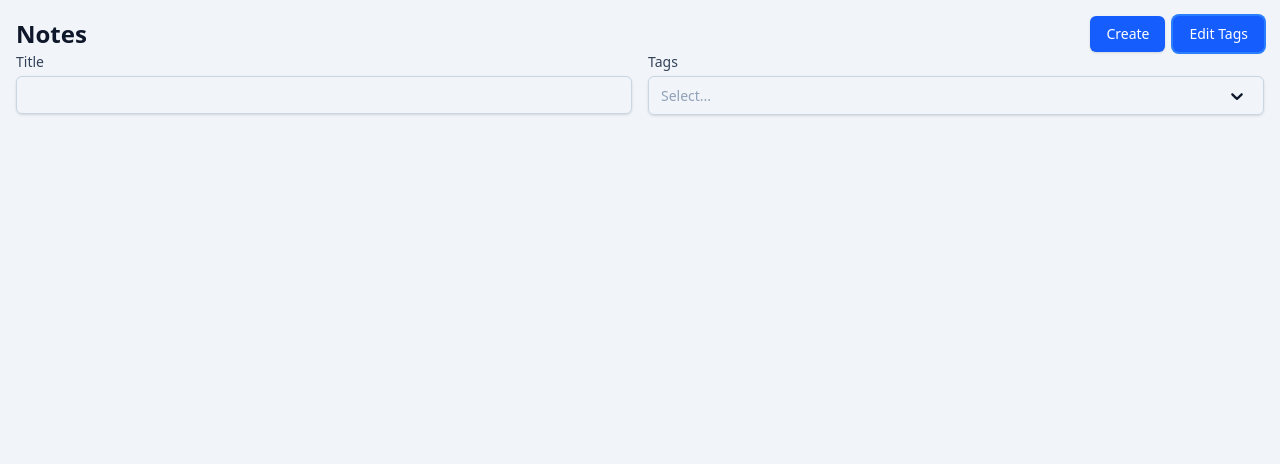
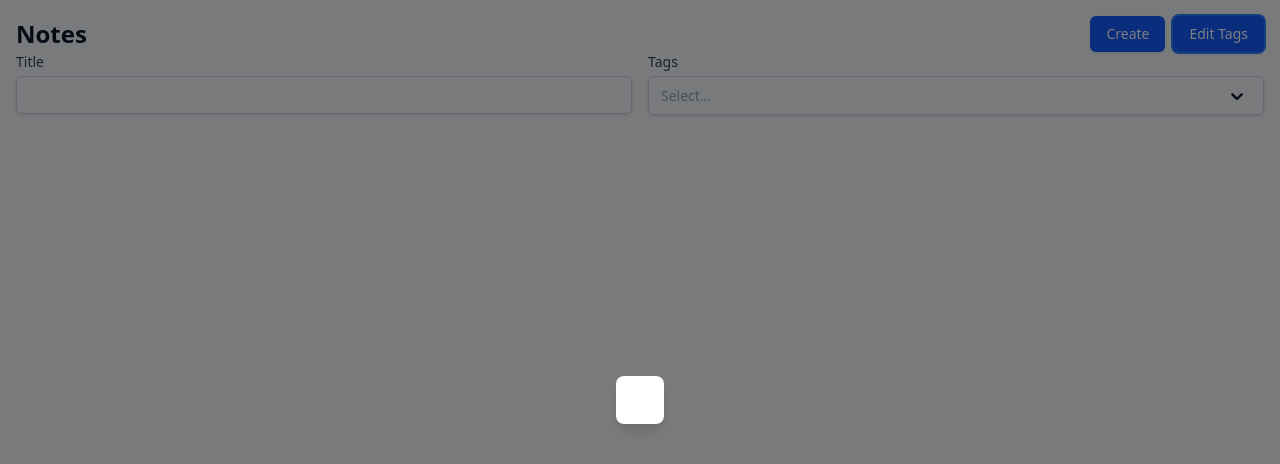
Before and after one commit to QuintonEL/mtg-deck-notes, a React (Vite) app: page / in a window 1280 px wide. Both pictures are taken after a click on the button "Edit Tags". Shown: the top 464 px of the page. Built offline with nearby package versions, Linux system fonts and the light colour scheme.

Commit message:
created edit tags modal and layout

```diff
--- a/src/App.tsx
+++ b/src/App.tsx
@@ -77,12 +77,37 @@ export default function App() {
     setTags((prev) => [...prev, tag]);
   }
 
+  function updateTag(id: string, label: string) {
+    setTags((prevTags) => {
+      return prevTags.map((tag) => {
+        if (tag.id === id) {
+          return { ...tag, label };
+        } else {
+          return tag;
+        }
+      });
+    });
+  }
+
+  function deleteTag(id: string) {
+    setTags((prevTags) => {
+      return prevTags.filter((tag) => tag.id !== id);
+    });
+  }
+
   return (
     <div className="container mx-auto p-4">
       <Routes>
         <Route
           path="/"
-          element={<NoteList notes={notesWithTags} availableTags={tags} />}
+          element={
+            <NoteList
+              notes={notesWithTags}
+              availableTags={tags}
+              onUpdateTag={updateTag}
+              onDeleteTag={deleteTag}
+            />
+          }
         />
         <Route
           path="/new"
--- a/src/NoteList.tsx
+++ b/src/NoteList.tsx
@@ -14,11 +14,27 @@ type SimplifiedNote = {
 type NoteListProps = {
   availableTags: Tag[];
   notes: SimplifiedNote[];
+  onDeleteTag: (id: string) => void;
+  onUpdateTag: (id: string, label: string) => void;
 };
 
-export function NoteList({ availableTags, notes }: NoteListProps) {
+type EditTagsModalProps = {
+  show: boolean;
+  handleClose: () => void;
+  availableTags: Tag[];
+  onDeleteTag: (id: string) => void;
+  onUpdateTag: (id: string, label: string) => void;
+};
+
+export function NoteList({
+  availableTags,
+  notes,
+  onUpdateTag,
+  onDeleteTag,
+}: NoteListProps) {
   const [selectedTags, setSelectedTags] = useState<Tag[]>([]);
   const [title, setTitle] = useState("");
+  const [editTagsModalOpen, setEditTagsModalOpen] = useState(false);
 
   const filteredNotes = useMemo(() => {
     return notes.filter((note) => {
@@ -51,6 +67,7 @@ export function NoteList({ availableTags, notes }: NoteListProps) {
             type="button"
             className="rounded-md bg-blue-600 px-4 py-2 text-sm font-medium text-white shadow-sm
                    hover:bg-blue-700 focus:outline-none focus:ring-2 focus:ring-blue-500"
+            onClick={() => setEditTagsModalOpen(true)}
           >
             Edit Tags
           </button>
@@ -151,6 +168,13 @@ export function NoteList({ availableTags, notes }: NoteListProps) {
           </div>
         ))}
       </div>
+      <EditTagsModal
+        onDeleteTag={onDeleteTag}
+        onUpdateTag={onUpdateTag}
+        show={editTagsModalOpen}
+        handleClose={() => setEditTagsModalOpen(false)}
+        availableTags={availableTags}
+      />
     </>
   );
 }
@@ -182,3 +206,41 @@ function NoteCard({ id, title, tags }: SimplifiedNote) {
     </Link>
   );
 }
+
+function EditTagsModal({
+  availableTags,
+  handleClose,
+  show,
+  onUpdateTag,
+  onDeleteTag,
+}: EditTagsModalProps) {
+  if (!show) return null; // modal hidden
+
+  return (
+    <div className="fixed inset-0 z-50 flex items-center justify-center">
+      {/* backdrop */}
+      <div className="absolute inset-0 bg-black/50" onClick={handleClose} />
+
+      {/* modal */}
+      <div className="relative bg-white rounded-lg shadow-lg p-6 z-10 space-y-4">
+        {availableTags.map((tag) => (
+          <div key={tag.id} className="flex items-center gap-3">
+            <input
+              type="text"
+              value={tag.label}
+              className="flex-1 rounded border border-gray-300 px-3 py-2
+                   focus:outline-none focus:ring-2 focus:ring-blue-500"
+            />
+
+            <button
+              className="px-3 py-2 border border-red-500 text-red-500 rounded
+                         hover:bg-red-500 hover:text-white transition"
+            >
+              &times;
+            </button>
+          </div>
+        ))}
+      </div>
+    </div>
+  );
+}
```
